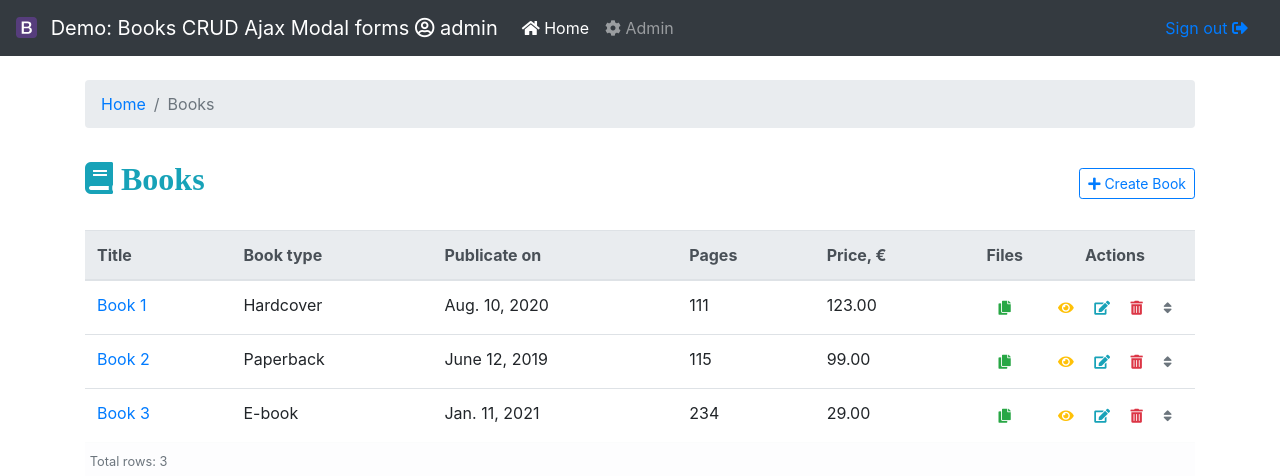
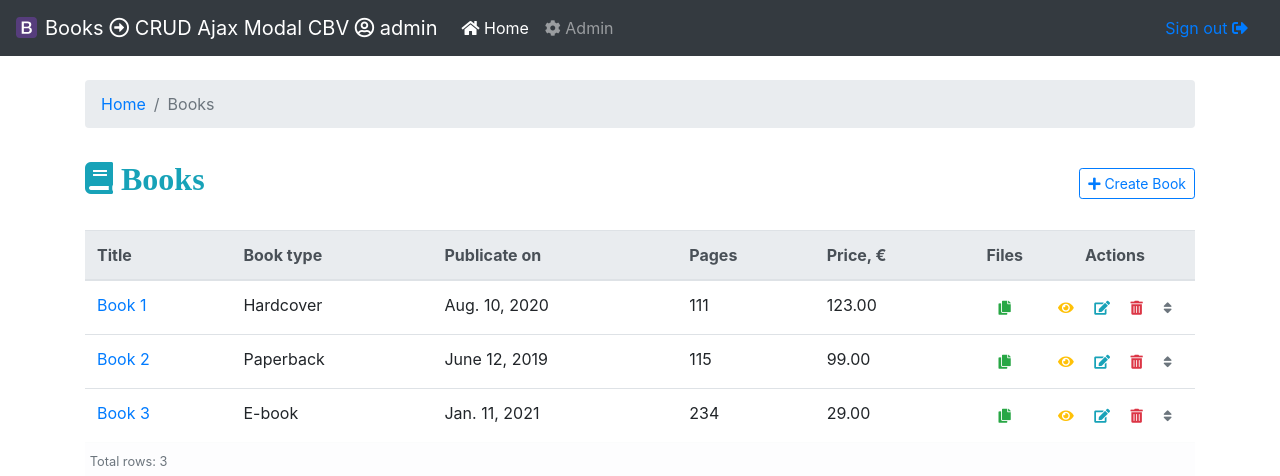
Before and after one commit to egursu/django-modal-ajax-crud, a Django app: page /books/ in a window 1280 px wide. Shown: the top 476 px of the page. Run offline with Django 3.2, Linux system fonts and the light colour scheme; a user stored in the database is signed in; data comes from the database, SQL or seed files in the repository; some libraries are stand-ins or nearby versions.

Commit message:
new version

```diff
--- a/templates/include/navbar.html
+++ b/templates/include/navbar.html
@@ -2,8 +2,8 @@
   <nav class="navbar navbar-expand-md navbar-dark bg-dark fixed-top">
       <a class="navbar-brand"
           href="{% if user.is_staff or user.is_superuser %}{% url 'admin:index' %}{% else %}{% url 'app:home' %}{% endif %}">
-          <img src="{% static 'img/bootstrap-solid.svg' %}" withdh="21" height="21" alt="Logo" class="mr-2 mt-n1"> Demo:
-          Books CRUD Ajax Modal forms <i class="far fa-user-circle"></i>
+          <img src="{% static 'img/bootstrap-solid.svg' %}" withdh="21" height="21" alt="Logo" class="mr-2 mt-n1">Books <i class="far fa-arrow-alt-circle-right"></i>
+          CRUD Ajax Modal CBV <i class="far fa-user-circle"></i>
           {{ request.user.get_full_name|default:request.user }}</a>
       <button class="navbar-toggler" type="button" data-toggle="collapse" data-target="#navbarsExampleDefault"
           aria-controls="navbarsExampleDefault" aria-expanded="false" aria-label="Toggle navigation">
```
